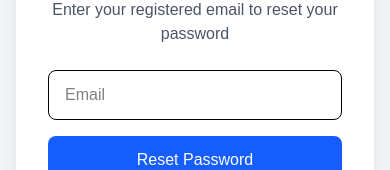
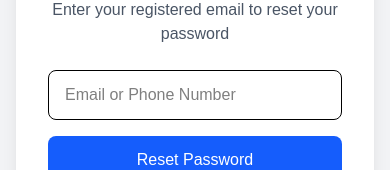
Before and after one commit to peddireddyleela2006-ui/internshala-clone, a Next.js app in the folder frontend/: page /forgot-password in a window 390 px wide. Shown: the part 397-567 px from the top of the page. Built offline with nearby package versions, Linux system fonts and the light colour scheme; no server answers.

Commit message:
Add forgot password with email or phone support

```diff
--- a/frontend/src/pages/forgot-password/index.tsx
+++ b/frontend/src/pages/forgot-password/index.tsx
@@ -4,15 +4,15 @@ import { toast } from "react-toastify";
 import Link from "next/link";
 
 const ForgotPassword = () => {
-  const [email, setEmail] = useState("");
+  const [identifier, setIdentifier] = useState("");
   const [loading, setLoading] = useState(false);
 
 
   const handleReset = async (e: React.FormEvent) => {
     e.preventDefault();
 
-    if (!email) {
-      toast.error("Enter your email");
+    if (!identifier) {
+      toast.error("Enter your email or phone number");
       return;
     }
 
@@ -22,7 +22,7 @@ const ForgotPassword = () => {
       const response = await axios.post(
         "https://internshala-clone-zril.onrender.com/api/passwordreset/request",
         {
-          email,
+          identifier,
         }
       );
 
@@ -60,10 +60,10 @@ const ForgotPassword = () => {
         <form onSubmit={handleReset} className="space-y-4">
 
           <input
-            type="email"
-            placeholder="Email"
-            value={email}
-            onChange={(e)=>setEmail(e.target.value)}
+            type="text"
+            placeholder="Email or Phone Number"
+            value={identifier}
+            onChange={(e) => setIdentifier(e.target.value)}
             className="w-full border rounded-lg px-4 py-3 text-black"
           />
 
```
Also changed, not shown: 1 other file (tests, documents, lock files or other folders).
